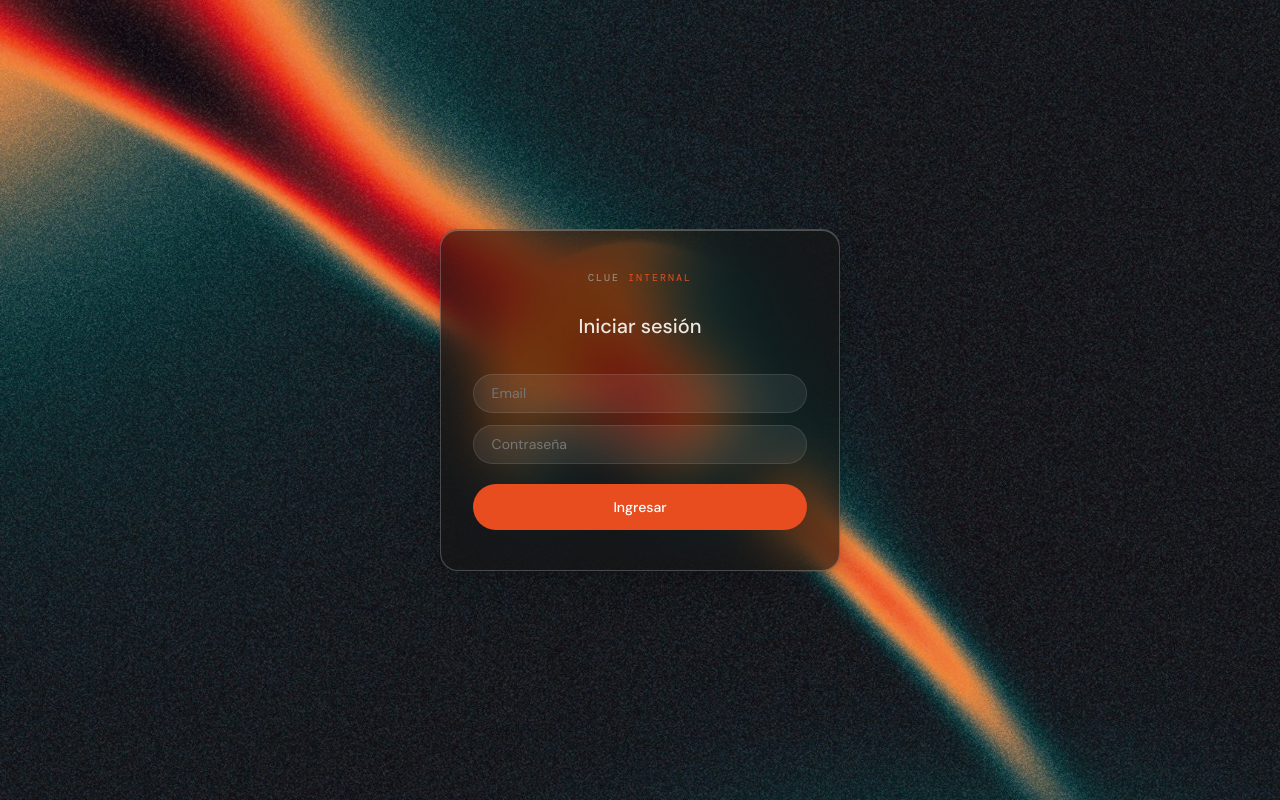
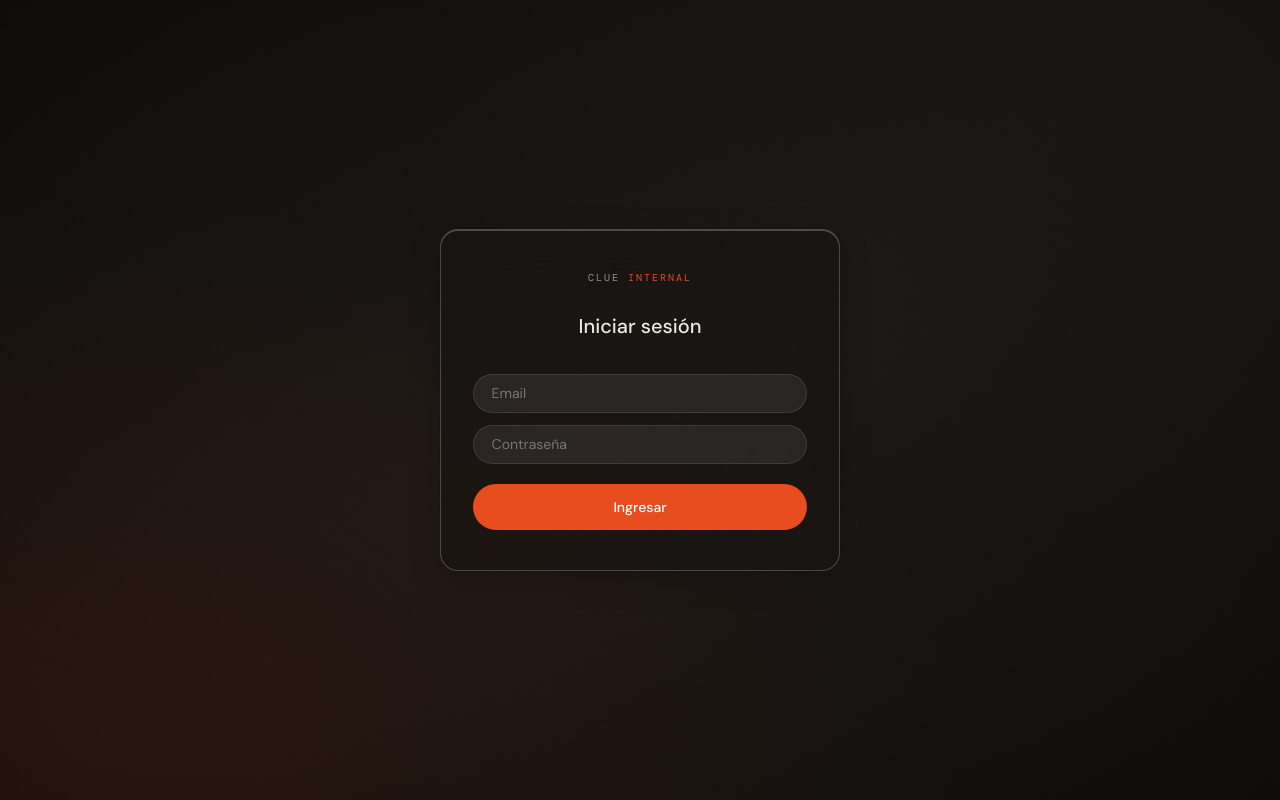
Before and after one commit to thcluedev/clue-internal, a React (Vite) app: page /login in a window 1280 px wide. Built offline with nearby package versions, Linux system fonts and the light colour scheme; no server answers; a web font is replaced by a local one; what @react-pdf/renderer would draw is missing.

Commit message:
feat: replace photo background with dark warm gradient, strengthen glass depth

```diff
--- a/src/styles/globals.css
+++ b/src/styles/globals.css
@@ -26,18 +26,15 @@ body::before {
   mix-blend-mode: overlay;
 }
 
-/* ── Fondo — imagen de habitación con overlay sutil ────────── */
+/* ── Fondo — gradiente oscuro cálido ───────────────────────── */
 body::after {
   content: '';
   position: fixed;
   inset: 0;
   background:
-    /* Overlay muy sutil — asegura legibilidad de los paneles */
-    linear-gradient(
-      rgba(0, 0, 0, 0.06),
-      rgba(0, 0, 0, 0.06)
-    ),
-    url('../assets/fondos/fondo-hero.jpg') center / cover no-repeat;
+    radial-gradient(ellipse at 8% 92%, rgba(232, 76, 30, 0.10) 0%, transparent 52%),
+    radial-gradient(ellipse at 88% 8%,  rgba(154, 148, 137, 0.05) 0%, transparent 45%),
+    radial-gradient(ellipse at 50% 50%, #1c1917 0%, #0e0c0a 100%);
   z-index: -1;
 }
 
--- a/src/styles/tokens.css
+++ b/src/styles/tokens.css
@@ -1,18 +1,18 @@
 :root {
-  /* Base — fallback si la imagen no carga */
-  --bg-base:        #1a1614;
-  --bg-surface:     rgba(22, 20, 18, 0.62);
-  --bg-surface-2:   rgba(255, 255, 255, 0.18);
-  --bg-surface-3:   rgba(255, 255, 255, 0.10);
+  /* Base */
+  --bg-base:        #0e0c0a;
+  --bg-surface:     rgba(255, 255, 255, 0.055);
+  --bg-surface-2:   rgba(255, 255, 255, 0.09);
+  --bg-surface-3:   rgba(255, 255, 255, 0.06);
 
   /* Glass */
-  --glass-blur:     blur(28px) saturate(1.6);
-  --glass-border:   1px solid rgba(255, 255, 255, 0.22);
-  --glass-border-2: 1px solid rgba(255, 255, 255, 0.28);
+  --glass-blur:     blur(28px) saturate(1.5);
+  --glass-border:   1px solid rgba(255, 255, 255, 0.14);
+  --glass-border-2: 1px solid rgba(255, 255, 255, 0.20);
 
-  /* Glass depth — sombras suaves para fondo claro */
-  --glass-highlight: inset 0 1px 0 rgba(255, 255, 255, 0.25);
-  --glass-shadow:    0 8px 32px rgba(0, 0, 0, 0.18), 0 2px 6px rgba(0, 0, 0, 0.10);
+  /* Glass depth — sombras más fuertes sobre fondo oscuro */
+  --glass-highlight: inset 0 1px 0 rgba(255, 255, 255, 0.18);
+  --glass-shadow:    0 8px 40px rgba(0, 0, 0, 0.50), 0 2px 8px rgba(0, 0, 0, 0.30);
 
   /* Colors */
   --ember:          #e84c1e;
```
Also changed, not shown: src/assets/fondos/fondo-hero.jpg (deleted).
